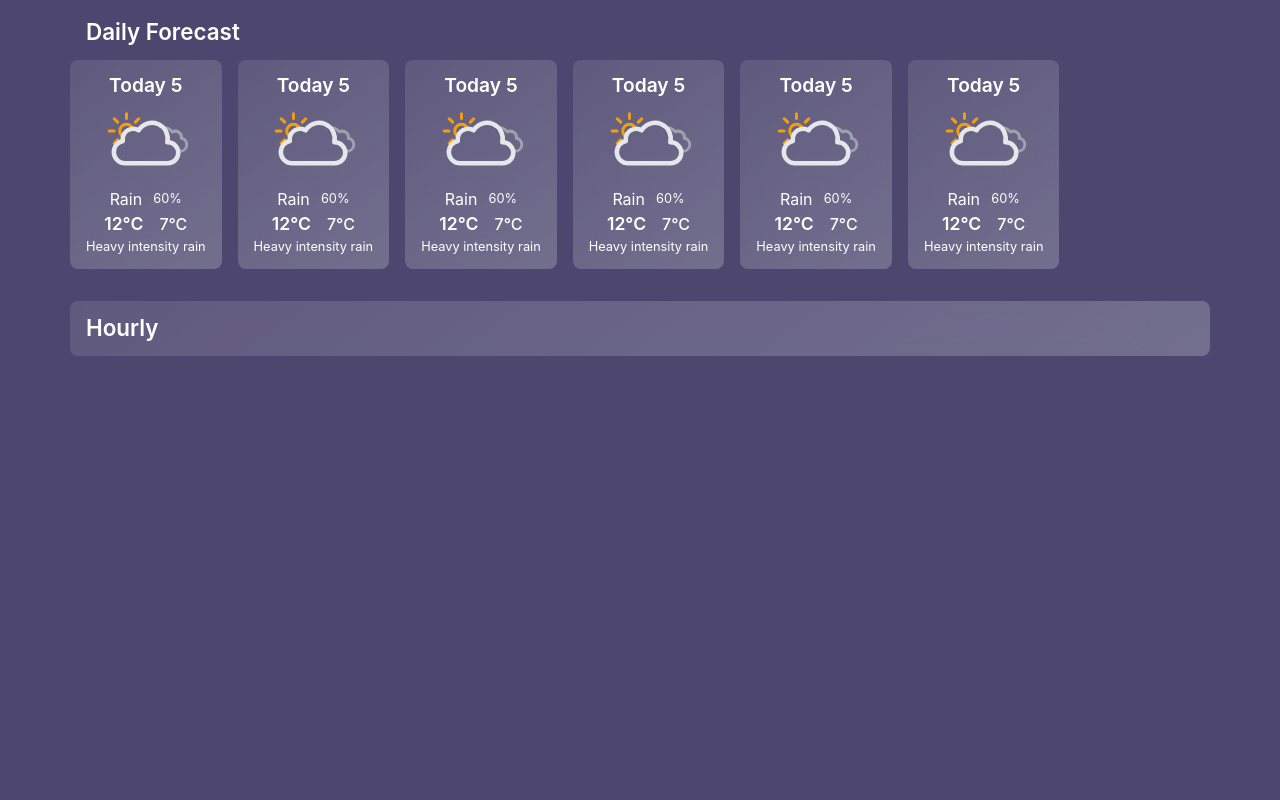
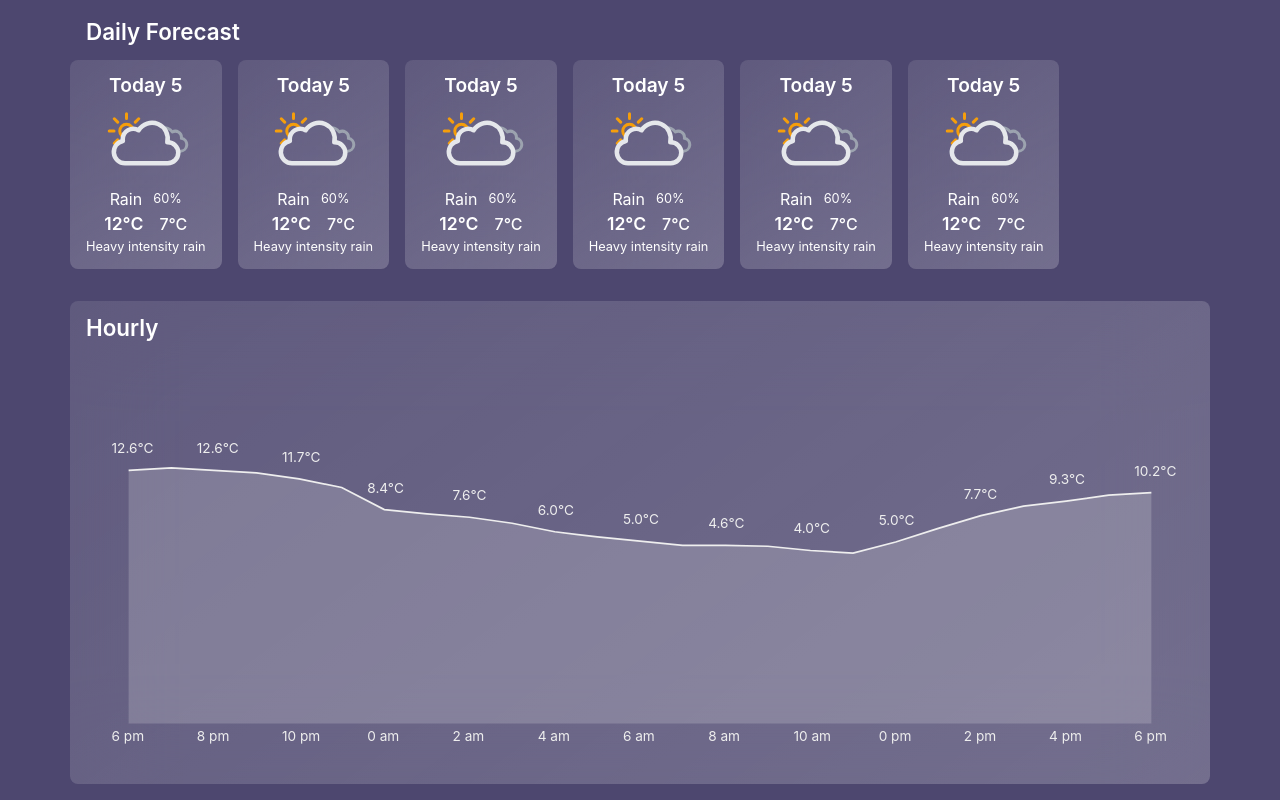
Before and after one commit to NestorPlasencia/forecast-weather, a React (Create React App) app in the folder frontend/: page / in a window 1280 px wide. Shown: the part 209-1009 px from the top of the page. Before the commit the page ends 800 px from the top, so only its background shows below. Built offline with nearby package versions, Linux system fonts and the light colour scheme.

Commit message:
[ADD] Hourly Layout

```diff
--- /dev/null
+++ b/frontend/src/components/Graph/Graph.tsx
@@ -0,0 +1,93 @@
+type Props = {
+  times: number[];
+  temps: number[];
+};
+
+const Graph = ({ times, temps }: Props) => {
+  const formatHours = (dt: number): string => {
+    const date = new Date(dt * 1000);
+    let hours = date.getHours();
+    var amOrPm = hours >= 12 ? "pm" : "am";
+    hours = hours % 12;
+    return hours + " " + amOrPm;
+  };
+
+  const generateTemperaturePoints = (temps: number[]) => {
+    const max = Math.max(...temps);
+    const min = Math.min(...temps);
+    const cover = (max - min) / 100;
+    const scaledTemps = temps.map((e) => Math.round((e - min) / cover) + 200);
+    const invertedScaledTemps = scaledTemps.map((e) => 500 - (e + 50));
+    const points = invertedScaledTemps.map((e, i) => [(i + 1) * 50, e]);
+    return points;
+  };
+
+  const generatePointsStr = (points: number[][]) => {
+    let pointsStr = "";
+    for (let point of points) {
+      pointsStr += `${point[0]},${point[1]} `;
+    }
+    return pointsStr;
+  };
+
+  const hours = times.map((e) => formatHours(e));
+  const points = generateTemperaturePoints(temps);
+  const pointsStr = generatePointsStr(points);
+
+  let tLabels = [];
+  for (let i = 0; i < temps.length; i = i + 2) {
+    tLabels.push(
+      <text key={i} x={(i + 1) * 50 - 20} fill="#eee" y={points[i][1] - 20}>
+        {temps[i].toFixed(1) + "°C"}
+      </text>
+    );
+  }
+
+  let xLabels = [];
+  for (let i = 0; i < hours.length; i = i + 2) {
+    xLabels.push(
+      <text key={i} x={(i + 1) * 50 - 20} fill="#eee" y="470">
+        {hours[i]}
+      </text>
+    );
+  }
+
+  return (
+    <div className="graph">
+      <svg
+        version="1.2"
+        viewBox="0 0 1300 500"
+        xmlns="http://www.w3.org/2000/svg"
+        className="graph"
+        id="graph"
+      >
+        <title id="title">Hourly Temperature</title>
+        <g className="labels x-labels" id="x-labels">
+          {xLabels}
+        </g>
+        <g className="labels t-labels" id="t-labels">
+          {tLabels}
+        </g>
+        <g className="grid y-grid" id="y-grid">
+          <line x1="50" x2="1250" y1="450" y2="450"></line>
+        </g>
+        <g className="labels y-labels"></g>
+        <polyline
+          fill="none"
+          stroke="#eee"
+          strokeWidth="2"
+          id="polyline"
+          points={pointsStr}
+        />
+        <polygon
+          fill="#eee"
+          fillOpacity="0.2"
+          stroke="none"
+          points={`50,450 ${pointsStr} 1250,450`}
+        ></polygon>
+      </svg>
+    </div>
+  );
+};
+
+export { Graph };
--- a/frontend/src/containers/Hourly/Hourly.tsx
+++ b/frontend/src/containers/Hourly/Hourly.tsx
@@ -1,12 +1,47 @@
+import React from "react";
+import { Graph } from "../../components/Graph/Graph";
+import { Card } from "../../components/Card/Card";
 import { Container } from "../../components/Container/Container";
 import { Title } from "../../components/Title/Title";
-import { Card } from "../../components/Card/Card";
+const Hourly = () => {
+  const hourly = [
+    { dt: 1649527200, temp: 12.56, pop: 0.55 },
+    { dt: 1649530800, temp: 12.83, pop: 0.45 },
+    { dt: 1649534400, temp: 12.58, pop: 0.44 },
+    { dt: 1649538000, temp: 12.31, pop: 0.45 },
+    { dt: 1649541600, temp: 11.65, pop: 0.41 },
+    { dt: 1649545200, temp: 10.74, pop: 0.37 },
+    { dt: 1649548800, temp: 8.42, pop: 0.29 },
+    { dt: 1649552400, temp: 7.93, pop: 0 },
+    { dt: 1649556000, temp: 7.6, pop: 0 },
+    { dt: 1649559600, temp: 6.95, pop: 0 },
+    { dt: 1649563200, temp: 6.05, pop: 0 },
+    { dt: 1649566800, temp: 5.43, pop: 0 },
+    { dt: 1649570400, temp: 4.98, pop: 0 },
+    { dt: 1649574000, temp: 4.56, pop: 0 },
+    { dt: 1649577600, temp: 4.6, pop: 0 },
+    { dt: 1649581200, temp: 4.48, pop: 0 },
+    { dt: 1649584800, temp: 4.04, pop: 0 },
+    { dt: 1649588400, temp: 3.75, pop: 0 },
+    { dt: 1649592000, temp: 4.95, pop: 0 },
+    { dt: 1649595600, temp: 6.35, pop: 0 },
+    { dt: 1649599200, temp: 7.73, pop: 0 },
+    { dt: 1649602800, temp: 8.7, pop: 0 },
+    { dt: 1649606400, temp: 9.3, pop: 0 },
+    { dt: 1649610000, temp: 9.95, pop: 0 },
+    { dt: 1649613600, temp: 10.23, pop: 0 },
+  ];
 
-const Hourly = () => {
+  const temps = hourly.map((e) => e.temp);
+  const dts = hourly.map((e) => e.dt);
+
   return (
     <Container>
       <Card>
-        <Title title="Hourly" />
+        <div>
+          <Title title="Hourly" />
+          <Graph times={dts} temps={temps} />
+        </div>
       </Card>
     </Container>
   );
```
